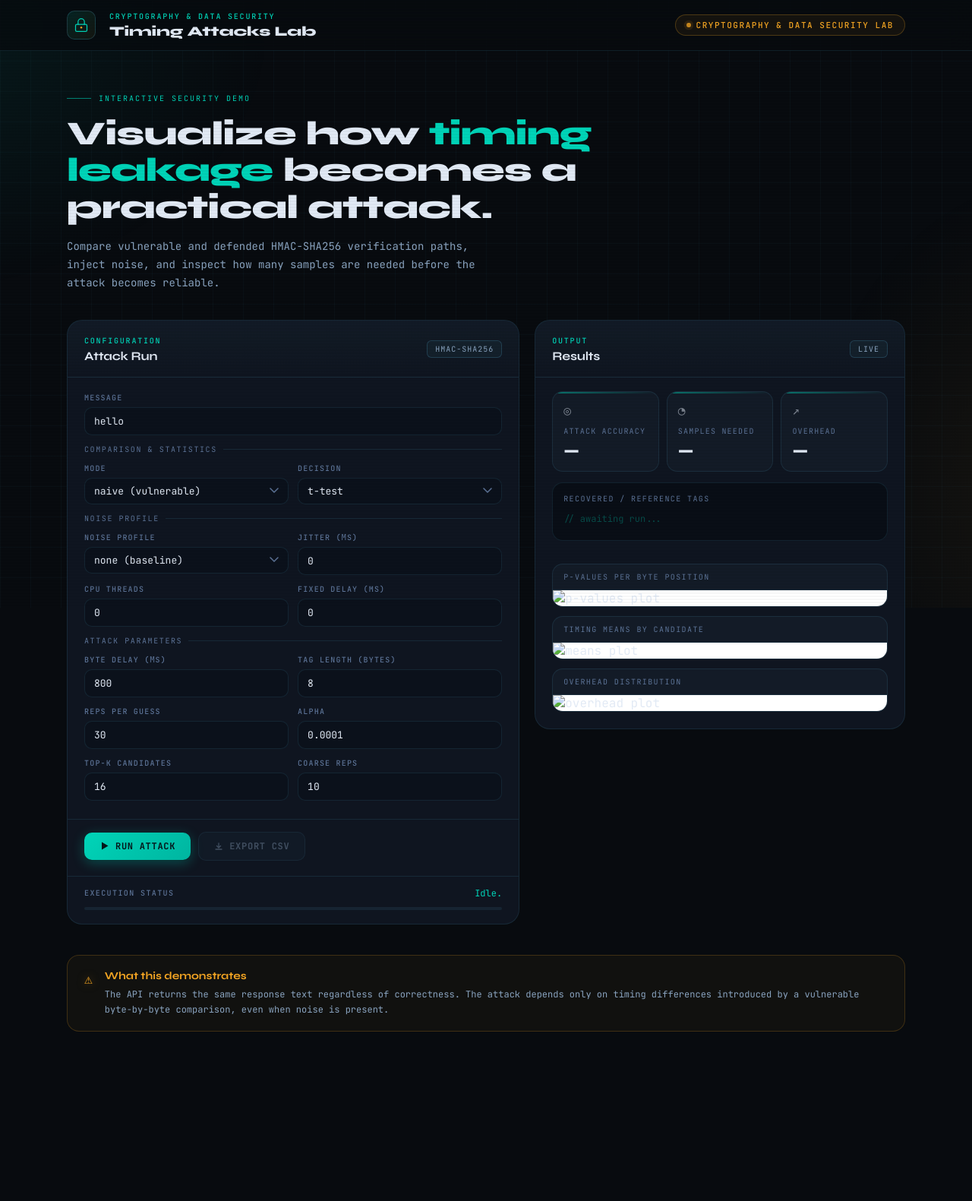
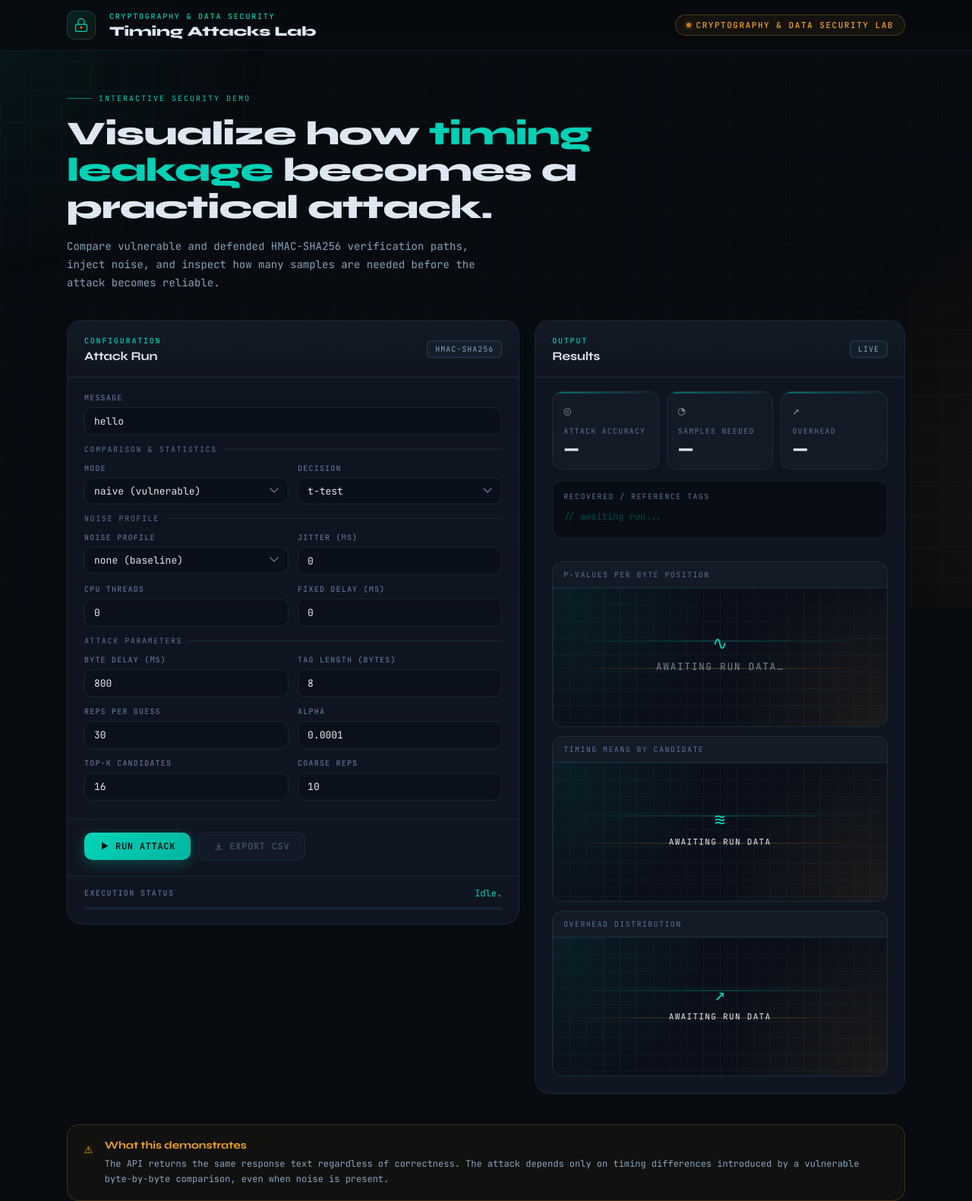
Before and after one commit to stelko0u/timing-attacks, a Flask app: page / in a window 1280 px wide. Shown: the whole page at 76% size. Before the commit the page ends 1358 px from the top, so only its background shows below. Run offline with Flask 3, Linux system fonts and the light colour scheme.

Commit message:
Fixed issues

```diff
--- a/static/app.js
+++ b/static/app.js
@@ -32,6 +32,143 @@ function setText(id, text) {
 function setStatus(line) {
   const el = document.querySelector("#status .status__line");
   if (el) el.textContent = line;
+}
+
+let isRunning = false;
+
+function formatMetricNumber(value) {
+  const n = Number(value);
+  if (!Number.isFinite(n)) return String(value ?? '—');
+  return new Intl.NumberFormat('en-US').format(n);
+}
+
+function getMetricText(value, options = {}) {
+  if (value === null || value === undefined) return '—';
+  return options.formatNumber ? formatMetricNumber(value) : String(value);
+}
+
+function fitMetricText(el) {
+  if (!el) return;
+  el.style.whiteSpace = 'nowrap';
+  el.style.overflow = 'visible';
+  el.style.textOverflow = 'clip';
+
+  const parent = el.closest('.kpi');
+  const maxWidth = parent ? parent.clientWidth - 28 : el.clientWidth;
+  if (maxWidth <= 0) return;
+
+  const length = el.textContent.length;
+  let fontSize = 30;
+  if (length >= 14) fontSize = 21;
+  else if (length >= 12) fontSize = 23;
+  else if (length >= 10) fontSize = 25;
+  else if (length >= 8) fontSize = 27;
+
+  el.style.fontSize = `${fontSize}px`;
+
+  while (el.scrollWidth > maxWidth && fontSize > 15) {
+    fontSize -= 1;
+    el.style.fontSize = `${fontSize}px`;
+  }
+}
+
+function setMetricValue(id, value, options = {}) {
+  const el = document.getElementById(id);
+  if (!el) return;
+  el.textContent = getMetricText(value, options);
+  fitMetricText(el);
+}
+
+function animateMetricValue(id, finalValue, options = {}) {
+  const el = document.getElementById(id);
+  if (!el) return;
+
+  if (el._metricFrame) {
+    cancelAnimationFrame(el._metricFrame);
+    el._metricFrame = null;
+  }
+
+  if (finalValue === null || finalValue === undefined || finalValue === '—') {
+    el.textContent = '—';
+    fitMetricText(el);
+    return;
+  }
+
+  const target = Number(finalValue);
+  if (!Number.isFinite(target)) {
+    el.textContent = getMetricText(finalValue, options);
+    fitMetricText(el);
+    return;
+  }
+
+  const duration = options.duration ?? 900;
+  const decimals = options.decimals ?? 0;
+  const suffix = options.suffix ?? '';
+  const formatter = options.formatNumber
+    ? (n) => formatMetricNumber(decimals > 0 ? Number(n.toFixed(decimals)) : Math.round(n))
+    : (n) => (decimals > 0 ? n.toFixed(decimals) : Math.round(n).toString());
+
+  const start = performance.now();
+  const startValue = 0;
+
+  const tick = (now) => {
+    const t = Math.min(1, (now - start) / duration);
+    const eased = 1 - Math.pow(1 - t, 3);
+    const current = startValue + (target - startValue) * eased;
+    el.textContent = `${formatter(current)}${suffix}`;
+    fitMetricText(el);
+
+    if (t < 1) {
+      el._metricFrame = requestAnimationFrame(tick);
+    } else {
+      el.textContent = `${formatter(target)}${suffix}`;
+      fitMetricText(el);
+      el._metricFrame = null;
+    }
+  };
+
+  el._metricFrame = requestAnimationFrame(tick);
+}
+
+function setRunState(running) {
+  isRunning = running;
+  const runBtn = document.getElementById('runAttackBtn');
+  const runLabel = document.getElementById('runAttackLabel');
+  if (runBtn) {
+    runBtn.disabled = running;
+    runBtn.setAttribute('aria-disabled', running ? 'true' : 'false');
+    runBtn.classList.toggle('is-running', running);
+  }
+  if (runLabel) {
+    runLabel.textContent = running ? 'Running…' : 'Run attack';
+  }
+}
+
+function resetPlotCard(imgId, placeholderId) {
+  const img = document.getElementById(imgId);
+  const placeholder = document.getElementById(placeholderId);
+  if (img) {
+    img.hidden = true;
+    img.removeAttribute('src');
+  }
+  if (placeholder) placeholder.hidden = false;
+}
+
+function fillPlotCard(imgId, placeholderId, src) {
+  const img = document.getElementById(imgId);
+  const placeholder = document.getElementById(placeholderId);
+  if (!img) return;
+  img.onload = () => {
+    if (placeholder) placeholder.hidden = true;
+    img.hidden = false;
+    img.onload = null;
+  };
+  img.onerror = () => {
+    if (placeholder) placeholder.hidden = false;
+    img.hidden = true;
+    img.onerror = null;
+  };
+  img.src = src;
 }
 
 function setMeter(pct) {
@@ -70,9 +207,9 @@ async function pollRun(runId, totalBytes) {
       setStatus("Done.");
       setMeter(100);
 
-      setText("acc", `${metrics.attack_accuracy.toFixed(1)}%`);
-      setText("samples", String(metrics.samples_needed));
-      setText("overhead", `${metrics.overhead_ms.toFixed(2)} ms`);
+      animateMetricValue("acc", metrics.attack_accuracy, { decimals: 1, suffix: '%', duration: 850 });
+      animateMetricValue("samples", metrics.samples_needed, { formatNumber: true, duration: 1000 });
+      animateMetricValue("overhead", metrics.overhead_ms, { decimals: 2, suffix: ' ms', duration: 900 });
 
       const tags = document.getElementById("tags");
       if (tags) {
@@ -85,10 +222,9 @@ async function pollRun(runId, totalBytes) {
       }
 
       if (plots && plotP && plotM && plotO) {
-        plotP.src = `/runs/${encodeURIComponent(runId)}/pvalues.png`;
-        plotM.src = `/runs/${encodeURIComponent(runId)}/means.png`;
-        plotO.src = `/runs/${encodeURIComponent(runId)}/overhead.png`;
-        plots.hidden = false;
+        fillPlotCard("plotP", "plotPlaceholderP", `/runs/${encodeURIComponent(runId)}/pvalues.png`);
+        fillPlotCard("plotM", "plotPlaceholderM", `/runs/${encodeURIComponent(runId)}/means.png`);
+        fillPlotCard("plotO", "plotPlaceholderO", `/runs/${encodeURIComponent(runId)}/overhead.png`);
       }
       return;
     }
@@ -99,14 +235,18 @@ async function pollRun(runId, totalBytes) {
 
 document.getElementById("runForm").addEventListener("submit", async (e) => {
   e.preventDefault();
+  if (isRunning) return;
+
   const form = e.currentTarget;
   const payload = formToJson(form);
+  setRunState(true);
 
+  try {
     setStatus("Queued...");
     setMeter(0);
-  setText("acc", "-");
-  setText("samples", "-");
-  setText("overhead", "-");
+    setMetricValue("acc", "—");
+    setMetricValue("samples", "—");
+    setMetricValue("overhead", "—");
     const tags = document.getElementById("tags");
     if (tags) tags.textContent = "";
 
@@ -115,8 +255,10 @@ document.getElementById("runForm").addEventListener("submit", async (e) => {
       csvBtn.href = "#";
       csvBtn.setAttribute("aria-disabled", "true");
     }
-  const plots = document.getElementById("plots");
-  if (plots) plots.hidden = true;
+
+    resetPlotCard("plotP", "plotPlaceholderP");
+    resetPlotCard("plotM", "plotPlaceholderM");
+    resetPlotCard("plotO", "plotPlaceholderO");
 
     const resp = await fetch("/api/v1/attack", {
       method: "POST",
@@ -124,9 +266,31 @@ document.getElementById("runForm").addEventListener("submit", async (e) => {
       body: JSON.stringify(payload),
     });
 
+    if (!resp.ok) {
+      throw new Error(`Request failed with status ${resp.status}`);
+    }
+
     const out = await resp.json();
     const runId = out.run_id;
+    if (!runId) {
+      throw new Error("Run id missing from server response");
+    }
+
     const totalBytes = Number(payload.tag_len || 32);
     setStatus(`Running... (run_id=${runId})`);
     await pollRun(runId, totalBytes);
+  } catch (error) {
+    setStatus(`Error: ${error.message || "unknown"}`);
+    setMeter(0);
+  } finally {
+    setRunState(false);
+  }
 });
+
+
+window.addEventListener('resize', () => {
+  ['acc', 'samples', 'overhead'].forEach((id) => {
+    const el = document.getElementById(id);
+    if (el) fitMetricText(el);
+  });
+});
--- a/templates/index.html
+++ b/templates/index.html
@@ -371,6 +371,11 @@
         cursor: pointer;
       }
 
+      .form select option {
+        color: var(--ink);
+        background: #0d1520;
+      }
+
       .form input:focus,
       .form select:focus {
         border-color: rgba(0, 212, 184, 0.45);
@@ -490,9 +495,17 @@
         border: 1px solid var(--border2);
       }
 
-      .btn[aria-disabled='true'] {
+      .btn[aria-disabled='true'],
+      .btn:disabled {
         opacity: 0.4;
         pointer-events: none;
+        cursor: not-allowed;
+        transform: none;
+        box-shadow: none;
+      }
+
+      .btn--primary.is-running {
+        filter: saturate(0.8);
       }
 
       /* ═══════════════════ STATUS ═══════════════════ */
@@ -589,9 +602,13 @@
       .kpi__v {
         font-family: 'Syne', sans-serif;
         font-weight: 800;
-        font-size: 22px;
+        font-size: clamp(20px, 2.5vw, 22px);
         color: var(--ink);
         letter-spacing: -0.02em;
+        line-height: 1.05;
+        overflow-wrap: anywhere;
+        word-break: break-word;
+        text-wrap: balance;
       }
 
       .panel {
@@ -648,10 +665,95 @@
         border-bottom: 1px solid var(--border);
       }
 
+      .plot-frame {
+        position: relative;
+        min-height: 182px;
+        background: linear-gradient(180deg, rgba(255,255,255,0.02), rgba(255,255,255,0.01));
+      }
+
       .plot-card img {
         width: 100%;
         display: block;
         background: #fff;
+      }
+
+      .plot-card img[hidden] {
+        display: none;
+      }
+
+      .plot-placeholder {
+        min-height: 182px;
+        position: relative;
+        display: flex;
+        align-items: center;
+        justify-content: center;
+        padding: 18px;
+        color: var(--muted2);
+        background:
+          linear-gradient(rgba(99, 210, 255, 0.05) 1px, transparent 1px),
+          linear-gradient(90deg, rgba(99, 210, 255, 0.05) 1px, transparent 1px),
+          radial-gradient(circle at top left, rgba(0, 212, 184, 0.08), transparent 45%),
+          radial-gradient(circle at bottom right, rgba(245, 166, 35, 0.08), transparent 45%),
+          rgba(9, 15, 24, 0.92);
+        background-size: 22px 22px, 22px 22px, auto, auto, auto;
+      }
+
+      .plot-placeholder::before,
+      .plot-placeholder::after {
+        content: '';
+        position: absolute;
+        left: 18px;
+        right: 18px;
+        border-radius: 999px;
+        opacity: 0.45;
+      }
+
+      .plot-placeholder::before {
+        top: 38%;
+        height: 2px;
+        background: linear-gradient(90deg, transparent, rgba(0, 212, 184, 0.5), transparent);
+      }
+
+      .plot-placeholder::after {
+        top: 58%;
+        height: 2px;
+        background: linear-gradient(90deg, transparent, rgba(245, 166, 35, 0.45), transparent);
+      }
+
+      .plot-placeholder__content {
+        text-align: center;
+        max-width: 260px;
+        position: relative;
+        z-index: 1;
+      }
+
+      .plot-placeholder__icon {
+        font-size: 24px;
+        line-height: 1;
+        margin-bottom: 10px;
+        color: var(--teal);
+      }
+
+      .plot-placeholder__title {
+        font-size: 11px;
+        letter-spacing: 0.12em;
+        text-transform: uppercase;
+        color: var(--ink);
+        margin-bottom: 8px;
+      }
+
+      .plot-placeholder__text {
+        font-size: 12px;
+        line-height: 1.6;
+        color: var(--muted2);
+      }
+
+      .plot-placeholder[hidden] {
+        display: none !important;
+      }
+
+      .plot-frame img[hidden] {
+        display: none !important;
       }
 
       /* ═══════════════════ NOTE ═══════════════════ */
@@ -719,7 +821,16 @@
           rgba(0, 0, 0, 0.03) 4px
         );
       }
-    </style>
+
+.plot-placeholder__title.compact {
+  font-size: 13px;
+  color: #8aa4c0;
+  opacity: 0.8;
+  margin-top: 6px;
+}
+.plot-placeholder__text { display:none !important; }
+
+</style>
   </head>
   <body>
     <div class="scanlines" aria-hidden="true"></div>
@@ -933,11 +1044,11 @@
           </form>
 
           <div class="actions">
-            <button class="btn btn--primary" form="runForm" type="submit">
+            <button class="btn btn--primary" id="runAttackBtn" form="runForm" type="submit">
               <svg width="13" height="13" viewBox="0 0 13 13" fill="none">
                 <polygon points="3,1.5 11.5,6.5 3,11.5" fill="currentColor" />
               </svg>
-              Run attack
+              <span id="runAttackLabel">Run attack</span>
             </button>
             <a
               class="btn btn--secondary"
@@ -1002,18 +1113,44 @@
             <div class="mono" id="tags"></div>
           </div>
 
-          <div class="plots" id="plots" hidden>
+          <div class="plots" id="plots">
             <div class="plot-card">
               <div class="plot-card__title">P-values per byte position</div>
-              <img id="plotP" alt="p-values plot" />
+              <div class="plot-frame" id="plotFrameP">
+                <div class="plot-placeholder" id="plotPlaceholderP">
+                  <div class="plot-placeholder__content">
+                    <div class="plot-placeholder__icon">∿</div>
+                    <div class="plot-placeholder__title compact">Awaiting run data…</div>
+                  </div>
+                </div>
+                <img id="plotP" alt="p-values plot" hidden />
+              </div>
             </div>
             <div class="plot-card">
               <div class="plot-card__title">Timing means by candidate</div>
-              <img id="plotM" alt="means plot" />
+              <div class="plot-frame" id="plotFrameM">
+                <div class="plot-placeholder" id="plotPlaceholderM">
+                  <div class="plot-placeholder__content">
+                    <div class="plot-placeholder__icon">≋</div>
+                    <div class="plot-placeholder__title">Awaiting run data</div>
+                    <div class="plot-placeholder__text">The best and second-best timing means will appear here so you can compare how separable the guesses are.</div>
+                  </div>
+                </div>
+                <img id="plotM" alt="means plot" hidden />
+              </div>
             </div>
             <div class="plot-card">
               <div class="plot-card__title">Overhead distribution</div>
-              <img id="plotO" alt="overhead plot" />
+              <div class="plot-frame" id="plotFrameO">
+                <div class="plot-placeholder" id="plotPlaceholderO">
+                  <div class="plot-placeholder__content">
+                    <div class="plot-placeholder__icon">↗</div>
+                    <div class="plot-placeholder__title">Awaiting run data</div>
+                    <div class="plot-placeholder__text">After each run, this panel will render the measured verification overhead across different fixed delays.</div>
+                  </div>
+                </div>
+                <img id="plotO" alt="overhead plot" hidden />
+              </div>
             </div>
           </div>
         </div>
```
Also changed, not shown: static/app.css (+25 -8 lines). Lines whose indentation alone changed are shown as unchanged.
